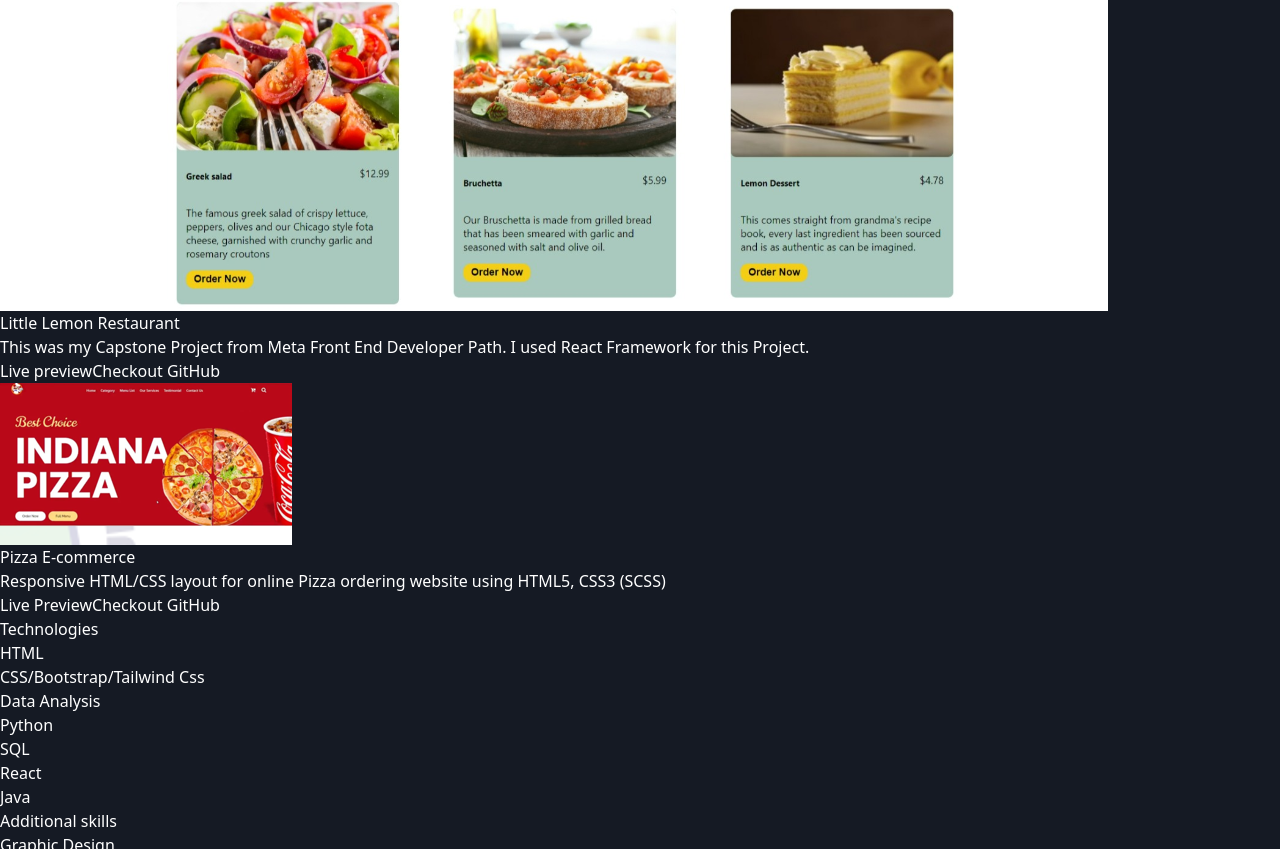
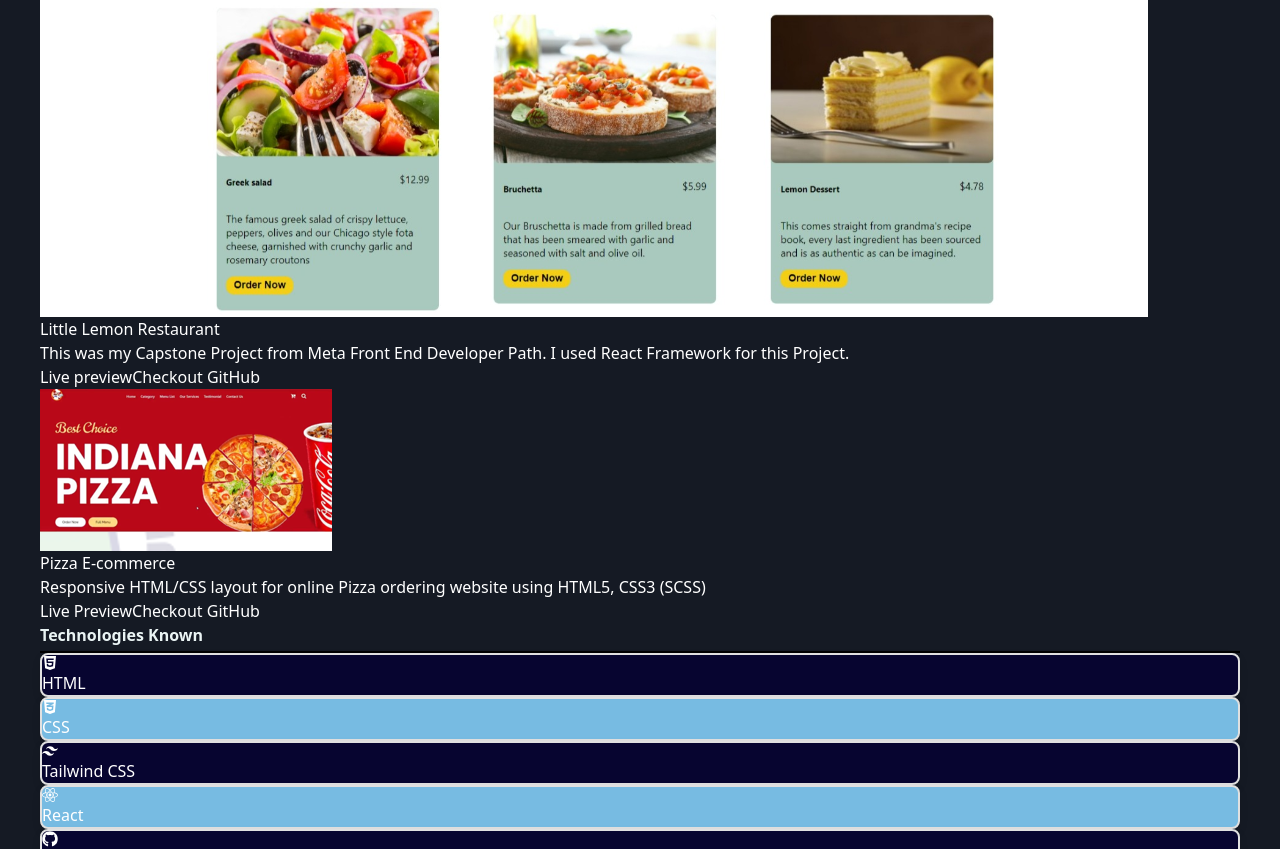
Before and after one commit to kottarivaibhav/portfolio_website, a React (Vite) app: page / in a window 1280 px wide. Shown: the part 1951-2800 px from the top of the page. Built offline with nearby package versions, Linux system fonts and the light colour scheme.

Commit message:
few changes added

```diff
--- a/index.html
+++ b/index.html
@@ -2,7 +2,7 @@
 <html lang="en">
   <head>
     <title>Vaibhav"s Portfolio Website</title>
-    <link rel="icon" href="/dist/assets/favicon.svg">
+    <link rel="icon" href="src\assets\small.png">
   </head>
   <body>
     <div id="root"></div>
--- a/src/App.css
+++ b/src/App.css
@@ -1,77 +1,193 @@
-body{
-  background-color: rgba(6, 11, 22, 0.937);
-  color: white;
+/* General body styles */
+body {
+  background-color: rgba(6, 11, 22, 0.937); /* Dark background color */
+  color: white; /* White text color */
+  overflow-x: hidden; /* Prevent horizontal scrolling */
 }
 
-.gradient-text{
-  -webkit-background-clip: text;
-  @apply bg-gradient-to-t  from-blue-500 to-cyan-300 text-transparent;
-}
-.c_text{
 
-  font-size: 12px/* 14px */;
-  line-height: 1.25rem/* 20px */;
 
-}
-header {
-  background-color: #5bcede; /* White-gray background */
-  color: rgb(255, 255, 255); /* Black text */
-  position: sticky; /* Sticky positioning */
-  top: 0; /* Stick to the top */
-  z-index: 1000; /* Ensure it stays above other content */
+/* Gradient text effect */
+.gradient-text {
+  -webkit-background-clip: text; /* Clip background to text */
+  @apply bg-gradient-to-t from-blue-500 to-cyan-300 text-transparent; /* Gradient color from blue to cyan */
 }
 
-footer{
-  background-color: #5bcede;
-  color: rgb(255, 255, 255);
-
+/* Custom font size and line height */
+.c_text {
+  font-size: 12px; /* Font size (adjustable) */
+  line-height: 1.25rem; /* Line height (adjustable) */
 }
 
-/* mobile responsive part */
-/* Base styles */
+/* Header styles */
+header {
+  background-color: #5bcede; /* Light blue background for header */
+  color: rgb(255, 255, 255); /* White text color */
+  position: sticky; /* Sticky positioning to stay at the top */
+  top: 0; /* Stick to the top */
+  z-index: 1000; /* Ensure header stays above other content */
+}
 
+/* Container for section content */
+.section-container {
+  display: flex; /* Flexbox layout */
+  flex-direction: column; /* Stack items vertically */
+  align-items: center; /* Center items horizontally */
+  justify-content: center; /* Center items vertically */
+  text-align: center; /* Center text */
+  margin: 0 auto; /* Center container horizontally */
+  padding: 2rem 0; /* Padding around the section */
+}
 
+/* Header styling within sections */
+.section-header {
+  font-size: 2rem; /* Font size for section headers */
+  font-weight: bold; /* Bold text */
+  margin-bottom: 1rem; /* Space below the header */
+}
+
+/* Content width and max-width */
+.section-content {
+  width: 80%; /* 80% width of parent */
+  max-width: 800px; /* Maximum width of 800px */
+}
+
+/* Styling for h2 headers */
+h2 {
+  margin-bottom: 1rem; /* Space below h2 elements */
+}
+
+/* Underline effect for headers */
+.underline-header {
+  background: linear-gradient(90deg, #e8f3f3, #ffffff); /* Gradient background for underline */
+  -webkit-background-clip: text; /* Clip background to text */
+  -webkit-text-fill-color: transparent; /* Make text color transparent to show gradient */
+  font-weight: bold; /* Bold text */
+}
+
+/* Custom font family */
+.custom-font {
+  font-family: 'Roboto', sans-serif; /* Apply Roboto font family */
+}
+
+/* Text shadow effect */
+.text-shadow {
+  text-shadow: 2px 2px 4px rgba(0, 0, 0, 0.3); /* Subtle shadow behind text */
+  padding: 10px; /* Padding around text */
+}
+
+/* Icon styles */
+.custom-icon {
+  background-color: #070530; /* Dark background color */
+  border-radius: 8px; /* Rounded corners */
+  box-shadow: 0 4px 8px rgba(0, 0, 0, 0.1); /* Subtle shadow */
+  transition: transform 0.2s, box-shadow 0.2s; /* Smooth transitions for hover effects */
+  border: 2px solid #e0e0e0; /* Light grey border */
+}
+
+/* Hover effect for icons */
+.custom-icon:hover {
+  transform: translateY(-5px); /* Lift icon on hover */
+  box-shadow: 0 8px 16px rgba(0, 0, 0, 0.2); /* Enhanced shadow on hover */
+  border-color: #b0b0b0; /* Darker grey border on hover */
+}
+
+/* Alternative icon style */
+.custom-icon-1 {
+  background-color: #77bbe2; /* Light blue background */
+  border-radius: 8px; /* Rounded corners */
+  box-shadow: 0 4px 8px rgba(0, 0, 0, 0.1); /* Subtle shadow */
+  transition: transform 0.2s, box-shadow 0.2s; /* Smooth transitions for hover effects */
+  border: 2px solid #e0e0e0; /* Light grey border */
+}
+
+/* Hover effect for alternative icons */
+.custom-icon-1:hover {
+  transform: translateY(-5px); /* Lift icon on hover */
+  box-shadow: 0 8px 16px rgba(0, 0, 0, 0.2); /* Enhanced shadow on hover */
+  border-color: #b0b0b0; /* Darker grey border on hover */
+}
+
+/* Container for main content */
+.container {
+  max-width: 1200px; /* Maximum width of 1200px */
+  margin: 0 auto; /* Center container horizontally */
+}
+
+/* Footer styles */
+footer {
+  background-color: #5bcede; /* Light blue background */
+  color: rgb(255, 255, 255); /* White text color */
+}
+
+/* Underline effect for headers */
+.underline-header {
+  border-bottom: 2px solid #000; /* Solid black underline */
+  padding-bottom: 4px; /* Space between text and underline */
+}
+
+/* Skill item styles */
+.skill-item {
+  font-weight: bold; /* Bold text */
+  position: relative; /* Relative positioning for the circle */
+  padding-left: 2rem; /* Space for the circle */
+}
+
+/* Circle indicator for skill items */
+.skill-item::before {
+  content: ''; /* Empty content for the circle */
+  width: 1.5em; /* Circle width */
+  height: 1.5em; /* Circle height */
+  background: linear-gradient(to top, #00f, #0ff); /* Gradient color for the circle */
+  border-radius: 50%; /* Make it a circle */
+  position: absolute; /* Absolute positioning */
+  left: 0; /* Align to the left */
+  top: 50%; /* Center vertically */
+  transform: translateY(-50%); /* Adjust for centering */
+}
+
+/* Button styles */
 .buttons button:first-of-type {
-  background: linear-gradient(to top, #007bff, #00c6ff);
+  background: linear-gradient(to top, #007bff, #00c6ff); /* Gradient background */
 }
 
 .buttons button:first-of-type:hover {
-  background: linear-gradient(to top, #0056b3, #0093d6);
+  background: linear-gradient(to top, #0056b3, #0093d6); /* Darker gradient on hover */
 }
 
 .buttons button:last-of-type {
-  background: #fff;
-  border: 1px solid #007bff;
-  color: #007bff;
+  background: #fff; /* White background */
+  border: 1px solid #007bff; /* Blue border */
+  color: #007bff; /* Blue text */
 }
 
 .buttons button:last-of-type:hover {
-  background: #007bff;
-  color: #fff;
+  background: #007bff; /* Blue background on hover */
+  color: #fff; /* White text on hover */
 }
 
-/* Responsive styles */
+/* Responsive styles for different screen sizes */
 @media (min-width: 640px) {
   .projects-grid {
-    grid-template-columns: repeat(1, 1fr);
-    flex-direction: column-reverse;
+    grid-template-columns: repeat(1, 1fr); /* Single column layout for small screens */
+    flex-direction: column-reverse; /* Reverse column order */
   }
 }
 
 @media (min-width: 1024px) {
   .projects-grid {
-    grid-template-columns: repeat(1, 1fr);
+    grid-template-columns: repeat(1, 1fr); /* Single column layout for large screens */
   }
 
   .projects-section h2 {
-    font-size: 2rem;
+    font-size: 2rem; /* Font size for section headers */
   }
 
   .project-card h3 {
-    font-size: 1.5rem;
+    font-size: 1.5rem; /* Font size for project titles */
   }
 
   .project-card p {
-    font-size: 1rem;
+    font-size: 1rem; /* Font size for project descriptions */
   }
 }
--- a/src/App.jsx
+++ b/src/App.jsx
@@ -1,5 +1,9 @@
 
 import './App.css'
+
+import { FaHtml5, FaCss3Alt, FaBootstrap, FaReact, FaGithub, FaJava, FaPython } from 'react-icons/fa';
+import { SiTailwindcss, SiJavascript, SiMysql,SiMicrosoftazure } from 'react-icons/si';
+
 import profile from './assets/Photo.png'
 import profile_small from './assets/small.png'
 import project1 from './assets/Project_1.png'
@@ -17,8 +21,9 @@ function App() {
 
   return (
     <>
+    <div className='background-move '>
       <header>
-        <div className='container m-auto px-5 py-4'>
+        <div className='container m-auto px-5 py-4 '>
           <div className='flex justify-between'>
             <div><h1 className=' font-extrabold  text-2xl '>Vaibhav Kottari's Portfolio</h1></div>
             <div className=' flex justify-between items-center'>
@@ -41,7 +46,7 @@ function App() {
       <main className="relative mt-10  justify-normal left-4 right-1" >
         {/* Intro Banner section */}
         <section className=' mt-5'>
-          <div className=' container m-auto px-10 py-16 flex gap-8'>
+          <div className=' container m-auto px-10 py-16 flex gap-8 '>
             <div>
               <h2 className=' font-bold text-5xl'>Hello ! I am Vaibhav Kottari</h2>
               <h2 className=' font-bold text-4xl mt-1 gradient-text'>Aspiring Computer Science Engineer</h2>
@@ -50,8 +55,9 @@ function App() {
                 <span className='block'>who is passionate about Data Science and development. I am always curious to learn new things and explore new technologies.</span>
               </p>
               <button className="px-8 shadow-gray-500 shadow-md py-5 mt-5 bg-gradient-to-t from-blue-500 rounded-full to-cyan-500 hover:from-blue-700 hover:to-cyan-700">
-                <a href='https://drive.google.com/file/d/1xuCKfQTdizIkA10YZjRnCCfggGJr2Mbr/view?usp=sharing'>
-                  Download resume</a>
+                <a href='https://drive.google.com/file/d/141XIq1fIzTFQ9n48vpMmrKcl93Ezpn5d/view?usp=sharing' target="_blank" rel="noopener noreferrer">
+                Download resume
+                </a>
               </button>
             </div>
             <div className='relative'>
@@ -61,9 +67,9 @@ function App() {
           </div>
         </section>
         {/* Project Sections */}
-        <section className='mt-10' id='Projects'>
+        <section className='mt-4 mr-3 p-6' id='Projects'>
   <div className='container mx-auto px-4'>
-    <h2 className="text-2xl font-semibold">Projects</h2>
+    <h2 className="text-4xl font-bold underline-header">Projects</h2>
     <div className='flex flex-col md:flex-row gap-5 mt-5 mr-2'>
       <div className='flex-1 border rounded-md p-5 flex flex-col'>
         <img src={project1} alt='project1' className="w-full h-48 object-cover mb-4" />
@@ -108,158 +114,134 @@ function App() {
   </div>
 </section>
 
-
   {/* Technologies Section */}
-        <section className='mt-9 py-7' id='Technology'>
+<section className='mt-4 mr-3 p-6' id='Technology'>
   <div className='container m-auto px-10 '>
-            <h2 className="text-2xl font-semibold">Technologies</h2>
+  <h2 className="text-4xl font-bold underline-header">Technologies Known</h2>
   </div>
   <div className='mt-6'>
     <div className='container m-auto px-10'>
-              <div className='flex justify-between items-center'>
-                <h2 className='text-lg font-semibold'>HTML</h2>
-
+      <div className='flex flex-wrap  items-center'>
+        <div className='flex flex-col items-center w-1/5 p-2 custom-icon'>
+            <FaHtml5 className='text-6xl' />
+            <span className='mt-2'>HTML</span>
         </div>
-              <span className='w-[70%] h-2 mt-2 bg-gradient-to-t from-blue-500 to-cyan-500 block rounded-md' />
-            </div>
-            <div className='mt-6'>
-              <div className='container m-auto px-10'>
-                <div className='flex justify-between items-center'>
-                  <h2 className='text-lg font-semibold'>CSS/Bootstrap/Tailwind Css</h2>
-
-                </div>
-                <span className='w-[57%] h-2 mt-2 bg-gradient-to-t from-blue-500 to-cyan-500 block rounded-md' />
+        <div className='flex flex-col items-center w-1/5 p-2 custom-icon-1'>
+            <FaCss3Alt className='text-6xl' />
+            <span className='mt-2'>CSS</span>
         </div>
 
+        <div className='flex flex-col items-center w-1/5 p-2 custom-icon'>
+          <SiTailwindcss className='text-6xl' />
+          <span className='mt-2'>Tailwind CSS</span>
         </div>
-            <div className='mt-6'>
-              <div className='container m-auto px-10'>
-                <div className='flex justify-between items-center'>
-                  <h2 className='text-lg font-semibold'>Data Analysis</h2>
-
-
+        <div className='flex flex-col items-center w-1/5 p-2 custom-icon-1'>
+            <FaReact className='text-6xl' />
+            <span className='mt-2'>React</span>
         </div>
-                <span className='w-[55%] h-2 mt-2 bg-gradient-to-t from-blue-500 to-cyan-500 block rounded-md' />
+        <div className='flex flex-col items-center w-1/5 p-2 custom-icon'>
+            <FaGithub className='text-6xl' />
+            <span className='mt-2'>GitHub</span>
         </div>
+        <div className='flex flex-col items-center w-1/5 p-2 custom-icon'>
+            <SiJavascript className='text-6xl' />
+            <span className='mt-2'>JavaScript</span>
         </div>
-            <div className='mt-6'>
-              <div className='container m-auto px-10'>
-                <div className='flex justify-between items-center'>
-                  <h2 className='text-lg font-semibold'>Python</h2>
-
-
+        <div className='flex flex-col items-center w-1/5 p-2 custom-icon-1'>
+            <FaJava className='text-6xl' />
+            <span className='mt-2'>Java</span>
         </div>
-                <span className='w-[59%] h-2 mt-2 bg-gradient-to-t from-blue-500 to-cyan-500 block rounded-md' />
+        <div className='flex flex-col items-center w-1/5 p-2  custom-icon'>
+              <SiMicrosoftazure className='text-6xl' />
+              <span className='mt-2'>Azure</span>
         </div>
+        <div className='flex flex-col items-center w-1/5 p-2 custom-icon-1'>
+            <FaPython className='text-6xl' />
+            <span className='mt-2'>Python</span>
         </div>
-            <div className='mt-6'>
-              <div className='container m-auto px-10'>
-                <div className='flex justify-between items-center'>
-                  <h2 className='text-lg font-semibold'>SQL</h2>
-
-
+        <div className='flex flex-col items-center w-1/5 p-2 custom-icon'>
+            <SiMysql className='text-6xl' />
+            <span className='mt-2'>MySQL</span>
         </div>
-                <span className='w-[69%] h-2 mt-2 bg-gradient-to-t from-blue-500 to-cyan-500 block rounded-md' />
-              </div>
-            </div>
-
-            <div className='mt-6'>
-              <div className='container m-auto px-10'>
-                <div className='flex justify-between items-center'>
-                  <h2 className='text-lg font-semibold'>React</h2>
-
-
-                </div>
-                <span className='w-[42%] h-2 mt-2 bg-gradient-to-t from-blue-500 to-cyan-500 block rounded-md' />
-              </div>
-            </div>
-
-            <div className='mt-6'>
-              <div className='container m-auto px-10'>
-                <div className='flex justify-between items-center'>
-                  <h2 className='text-lg font-semibold'>Java</h2>
-
-
-                </div>
-                <span className='w-[52%] h-2 mt-2 bg-gradient-to-t from-blue-500 to-cyan-500 block rounded-md' />
       </div>
     </div>
   </div>
 </section>
         {/* Additional skillset section */}
-        <section className='mt-8 py-4'>
-          <div className="container m-auto px-10 py-14">
-            <h2 className="text-2xl font-semibold">
+        <section className='mt-4 mr-3 p-6'>
+  <div className="container  px-10 py-14">
+    <h2 className="text-4xl font-bold underline-header">
       Additional skills
     </h2>
     <div className="flex flex-col sm:flex-row gap-4 sm:gap-28 mt-12 w-[80%]">
-              <div>
-                <p className="font-bold before:w-4 before:h-4 before:bg-gradient-to-t before:from-blue-500 before:to-cyan-500 before:block before:rounded-full before:mt-1 before:-left-6 before:absolute relative left-5">
-                  Graphic Design
+      <div className="flex-1">
+        <p className="skill-item">
+          Canva|Illustrator|Photoshop
         </p>
       </div>
-              <div>
-                <p className="font-bold before:w-4 before:h-4 before:bg-gradient-to-t before:from-blue-500 before:to-cyan-500 before:block before:rounded-full before:mt-1 before:-left-6 before:absolute relative left-5">
+      <div className="flex-1">
+        <p className="skill-item">
           Communication
         </p>
       </div>
-              <div>
-                <p className="font-bold before:w-4 before:h-4 before:bg-gradient-to-t before:from-blue-500 before:to-cyan-500 before:block before:rounded-full before:mt-1 before:-left-6 before:absolute relative left-5">
+      <div className="flex-1">
+        <p className="skill-item">
           Teamwork
         </p>
       </div>
-              <div>
-                <p className="font-bold before:w-4 before:h-4 before:bg-gradient-to-t before:from-blue-500 before:to-cyan-500 before:block before:rounded-full before:mt-1 before:-left-6 before:absolute relative left-5">
+      <div className="flex-1">
+        <p className="skill-item">
           Leadership
+        </p>
+      </div>
+    </div>
+    <div className="flex flex-col sm:flex-row gap-4 sm:gap-36 mt-4 sm:mt-6 w-[80%]">
+      <div className="flex-1">
+        <p className="skill-item">
+          MS-Excel
+        </p>
+      </div>
+      <div className="flex-1">
+        <p className="skill-item">
+          English
+        </p>
+      </div>
+      <div className="flex-1" >
+        <p className="skill-item">
+          Teambuilding
+        </p>
+      </div>
+      <div className="flex">
+        <p className="skill-item">
+        Social Media Management
         </p>
       </div>
 
     </div>
     <div className="flex flex-col sm:flex-row gap-4 sm:gap-36 mt-4 sm:mt-6 w-[80%]">
-              <div>
-                <p className="font-bold before:w-4 before:h-4 before:bg-gradient-to-t before:from-blue-500 before:to-cyan-500 before:block before:rounded-full before:mt-1 before:-left-6 before:absolute relative left-5">
-                  MS-Excel
-                </p>
-              </div>
-              <div>
-                <p className="font-bold before:w-4 before:h-4 before:bg-gradient-to-t before:from-blue-500 before:to-cyan-500 before:block before:rounded-full before:mt-1 before:-left-6 before:absolute relative left-5">
-                  English
-                </p>
-              </div>
-              <div>
-                <p className="font-bold before:w-4 before:h-4 before:bg-gradient-to-t before:from-blue-500 before:to-cyan-500 before:block before:rounded-full before:mt-1 before:-left-6 before:absolute relative left-5">
-                  Teambuilding
-                </p>
-              </div>
-              <div>
-                <p className="font-bold before:w-4 before:h-4 before:bg-gradient-to-t before:from-blue-500 before:to-cyan-500 before:block before:rounded-full before:mt-1 before:-left-6 before:absolute relative left-5">
-                  Azure Technology
-                </p>
-              </div>
-            </div>
-            <div className="flex flex-col sm:flex-row gap-4 sm:gap-36 mt-4 sm:mt-6 w-[80%]">
-              <div>
-                <p className="font-bold before:w-4 before:h-4 before:bg-gradient-to-t before:from-blue-500 before:to-cyan-500 before:block before:rounded-full before:mt-1 before:-left-6 before:absolute relative left-5">
+      <div className="flex-1">
+        <p className="skill-item">
           Problem Solving
         </p>
       </div>
-              <div>
-                <p className="font-bold before:w-4 before:h-4 before:bg-gradient-to-t before:from-blue-500 before:to-cyan-500 before:block before:rounded-full before:mt-1 before:-left-6 before:absolute relative left-5">
+      <div className="flex-1">
+        <p className="skill-item">
           Social Media Creator
         </p>
       </div>
-              <div>
-                <p className="font-bold before:w-4 before:h-4 before:bg-gradient-to-t before:from-blue-500 before:to-cyan-500 before:block before:rounded-full before:mt-1 before:-left-6 before:absolute relative left-5">
-                  Git/GitHub
+      <div className="flex-1">
+        <p className="skill-item">
+          Ubuntu/Linux
         </p>
       </div>
     </div>
   </div>
 </section>
+
         {/* About Me Section */}
-        <section className="mt-12 py-7 px-3" id='About'>
+        <section className="mt-4 mr-3 p-6" id='About'>
           <div className="container m-auto px-4">
-            <h2 className="text-2xl font-semibold">About me</h2>
+            <h2 className="text-4xl font-bold underline-header">About me</h2>
             <div className="mt-12 relative before:absolute before:top-0 before:left-16 before:rounded-full before:bottom-10 sm:before:bottom-2 before:w-1 before:bg-white">
               <div className="pl-24 relative before:w-4 before:h-4 before:bg-gradient-to-t before:from-blue-500 before:to-cyan-500 before:absolute before:rounded-full before:left-[58px]">
 
@@ -292,9 +274,9 @@ function App() {
         </section>
 
         {/* Internship Experience Section */}
-        <section className="py-12">
+        <section className="mt-4 mb-7 mr-3 p-6">
           <div className="container mx-auto px-4">
-            <h2 className="text-3xl font-bold mb-6">Internship Experience</h2>
+            <h2 className="text-4xl font-bold underline-header">Internship Experience</h2>
             <div className="grid grid-cols-1 sm:grid-cols-2 gap-8">
               {/* Left Column */}
               <div className="flex flex-col justify-center mt-7">
@@ -317,28 +299,36 @@ function App() {
         </section>
 
       </main>
-      <footer >
-        <div className='container m-auto flex justify-between px-4 py-5 left-8'>
-          <div >
-            <p className=''>Copyright @ 2024</p>
+      <footer>
+  <div className='container m-auto flex flex-col items-center p-25 mb-'>
+    <div>
+      <p className=''></p>
     </div>
-          <div>
-            <p className=' text-2xl font-mono'>Designed by Vaibhav Ramachandra Kottari</p>
+    <div className='text-center'>
+
       <p className='text-sm'></p>
     </div>
-          <ul className='flex gap-4 left-10'>
+    <ul className='flex gap-4 mt-2 mb-1'>
       <li>
-              <a href=' https://github.com/kottarivaibhav' target="_blank" rel="noopener noreferrer"><img src={Github} className='w-10' /></a>
+        <a href='https://github.com/kottarivaibhav' target="_blank" rel="noopener noreferrer">
+          <img src={Github} className='w-10' />
+        </a>
       </li>
       <li>
-              <a href='https://www.instagram.com/__vaibhavkottari__?utm_source=qr' target="_blank" rel="noopener noreferrer"><img src={Instagram} className='w-10' /></a>
+        <a href='https://www.instagram.com/__vaibhavkottari__?utm_source=qr' target="_blank" rel="noopener noreferrer">
+          <img src={Instagram} className='w-10' />
+        </a>
       </li>
       <li>
-              <a href='https://www.linkedin.com/in/vaibhav-kottari/' target="_blank" rel="noopener noreferrer"><img src={linkedin} className='w-10' /></a>
+        <a href='https://www.linkedin.com/in/vaibhav-kottari/' target="_blank" rel="noopener noreferrer">
+          <img src={linkedin} className='w-10' />
+        </a>
       </li>
     </ul>
+    <p className='text-2xl font-mono'>Copyright @ 2024||Designed by Vaibhav Ramachandra Kottari</p>
   </div>
 </footer>
+      </div>
     </>
   )
 }
```
Lines whose indentation alone changed are shown as unchanged.
